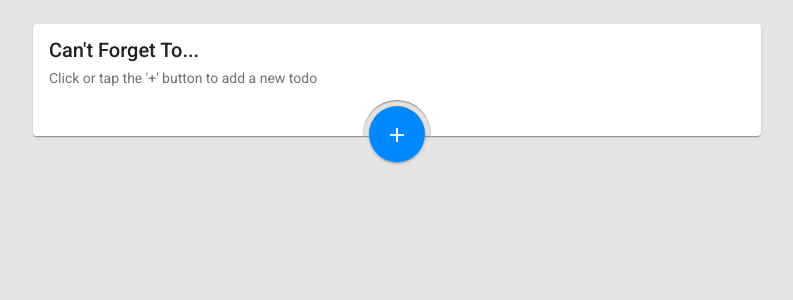
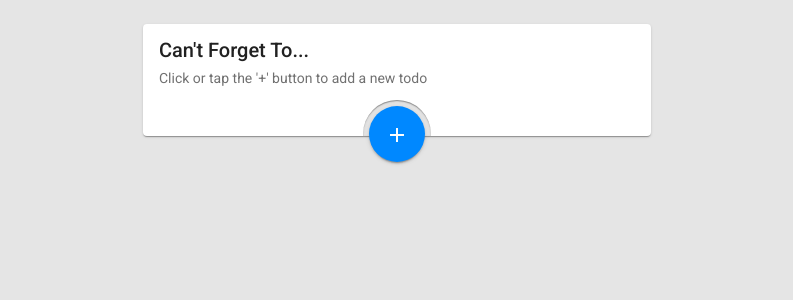
Before and after one commit to sydneyluce/cant-forget-to, an Angular app: page / in a window 1280 px wide. Shown: the top 300 px of the page, without its empty margins (243-1036 px from the left). Built offline with nearby package versions, Linux system fonts and the light colour scheme.

Commit message:
Overhauled design and functionality

```diff
--- a/src/app/app.component.html
+++ b/src/app/app.component.html
@@ -6,14 +6,18 @@
 			</mat-card-title>
 		</mat-card-header>
 		<mat-card-content>
-			<app-todo-list
-				[todos]="todos$ | async"
-				(todoCompleted)="onTodoCompleted($event)"
-				(todoRemovalRequested)="onTodoRemovalRequested($event)">
-			</app-todo-list>
+			<ng-container *ngFor="let todo of todos$ | async; index as i">
+				<div class="todo-decorator">
+					<app-todo
+						[description]="todo.description"
+						[completed]="todo.completed"
+						(completeClicked)="onTodoCompleteClicked(i)"
+						(deleteClicked)="onTodoDeleteClicked(i)">
+					</app-todo>
+				</div>
+			</ng-container>
 
 			<p *ngIf="!(todos$ | async).length && !showTodoForm" class="help-message">Click or tap the '+' button to add a new todo</p>
-
 
 			<div class="todo-form-wrapper" *ngIf="showTodoForm">
 				<app-todo-form
--- a/src/app/app.component.scss
+++ b/src/app/app.component.scss
@@ -1,17 +1,28 @@
 .todo-list-wrapper {
-	max-width: 760px;
+	max-width: 540px;
 	margin: 0 auto;
-	padding: 24px 16px 0;
+	padding: 24px 16px 40px;
 	position: relative;
 }
 
 .todo-form-wrapper {
 	width: 100%;
-	margin: 6px 0 16px;
-	padding: 0 16px;
+	margin-bottom: 16px;
+	padding: 16px 16px 0;
+}
+
+.todo-decorator {
+	&:first-of-type {
+		margin-top: 8px;
+	}
+
+	&:not(:last-child) {
+		border-bottom: 1px dashed rgba(0,0,0,0.3);
+	}
 }
 
 .help-message {
+	padding-top: 8px;
 	margin-left: 16px;
 	color: rgba(0,0,0,0.56);
 }
--- a/src/app/app.component.ts
+++ b/src/app/app.component.ts
@@ -21,7 +21,7 @@ export class AppComponent implements OnInit {
 		this.todos$ = this._todoService.todos;
 	}
 
-	public onTodoCompleted(index: number): void {
+	public onTodoCompleteClicked(index: number): void {
 		this._todoService.completeTodo(index);
 	}
 
@@ -31,7 +31,7 @@ export class AppComponent implements OnInit {
 		this.toggleTodoForm();
 	}
 
-	public onTodoRemovalRequested(index: number): void {
+	public onTodoDeleteClicked(index: number): void {
 		this._todoService.removeTodo(index);
 	}
 
--- a/src/app/app.module.ts
+++ b/src/app/app.module.ts
@@ -9,7 +9,7 @@ import { MatToolbarModule } from '@angular/material/toolbar';
 
 import { AppComponent } from './app.component';
 import { TodoFormModule } from './todo-form/todo-form.module';
-import { TodoListModule } from './todo-list/todo-list.module';
+import { TodoModule } from './todo/todo.module';
 
 @NgModule({
   declarations: [
@@ -23,7 +23,7 @@ import { TodoListModule } from './todo-list/todo-list.module';
 	MatIconModule,
 	MatToolbarModule,
 	TodoFormModule,
-	TodoListModule
+	TodoModule
   ],
   providers: [],
   bootstrap: [AppComponent]
--- a/src/app/todo-list/todo-list.component.html
+++ /dev/null
@@ -1,16 +0,0 @@
-<mat-list>
-	<ng-container *ngFor="let todo of todos; index as i">
-		<mat-list-item *ngIf="!todo.completed">
-			<span mat-line>{{todo.description}}</span>
-			<button mat-icon-button (click)="completeTodoClicked(i)"><mat-icon>check</mat-icon></button>
-			<button mat-icon-button (click)="removeTodoClicked(i)"><mat-icon>delete</mat-icon></button>
-		</mat-list-item>
-	</ng-container>
-
-	<ng-container *ngFor="let todo of todos; index as i">
-		<mat-list-item *ngIf="todo.completed">
-			<span mat-line class="completed-todo">{{todo.description}}</span>
-			<button mat-icon-button (click)="removeTodoClicked(i)"><mat-icon>delete</mat-icon></button>
-		</mat-list-item>
-	</ng-container>
-</mat-list>
--- a/src/app/todo-list/todo-list.component.scss
+++ /dev/null
@@ -1,4 +0,0 @@
-.completed-todo {
-	color: rgba(0,0,0,0.34);
-	text-decoration: line-through;
-}
--- a/src/app/todo-list/todo-list.component.ts
+++ /dev/null
@@ -1,31 +0,0 @@
-import { Component, OnInit, Input, Output, EventEmitter } from '@angular/core';
-import { Todo } from '../models/todo.interface';
-
-@Component({
-  selector: 'app-todo-list',
-  templateUrl: './todo-list.component.html',
-  styleUrls: ['./todo-list.component.scss']
-})
-export class TodoListComponent implements OnInit {
-	@Input()
-	public todos: Todo[] = [];
-
-	@Output()
-	public todoCompleted: EventEmitter<number> = new EventEmitter();
-
-	@Output()
-	public todoRemovalRequested: EventEmitter<number> = new EventEmitter<number>();
-
-	constructor() { }
-
-	ngOnInit(): void {
-	}
-
-	public completeTodoClicked(index: number): void {
-		this.todoCompleted.emit(index);
-	}
-
-	public removeTodoClicked(index: number): void {
-		this.todoRemovalRequested.emit(index);
-	}
-}
--- /dev/null
+++ b/src/app/todo/todo.component.html
@@ -0,0 +1,9 @@
+<div class="todo">
+	<div class="todo__text-box">
+		<p class="todo__text" [ngClass]="{'todo__text--completed': completed}">{{description}}</p>
+	</div>
+	<div class="todo__actions">
+		<button *ngIf="!completed" mat-icon-button (click)="onCompleteClicked()"><mat-icon>check</mat-icon></button>
+		<button mat-icon-button (click)="onDeleteClicked()"><mat-icon>delete</mat-icon></button>
+	</div>
+</div>
--- /dev/null
+++ b/src/app/todo/todo.component.scss
@@ -0,0 +1,28 @@
+p {
+	margin: 0;
+}
+
+.todo {
+	display: flex;
+	justify-content: space-between;
+	padding: 8px 16px;
+
+	&__text-box {
+		padding-top: 12px;
+	}
+
+	&__text {
+		font-size: 16px;
+
+		&--completed {
+			color: rgba(0,0,0,0.34);
+			text-decoration: line-through;
+		}
+	}
+
+	&__actions {
+		display: flex;
+		justify-content: flex-end;
+		min-width: 80px;
+	}
+}
--- /dev/null
+++ b/src/app/todo/todo.component.ts
@@ -0,0 +1,33 @@
+import { Component, OnInit, Input, Output, EventEmitter } from '@angular/core';
+
+@Component({
+  selector: 'app-todo',
+  templateUrl: './todo.component.html',
+  styleUrls: ['./todo.component.scss']
+})
+export class TodoComponent implements OnInit {
+	@Input()
+	public description: string;
+
+	@Input()
+	public completed = false;
+
+	@Output()
+	public completeClicked: EventEmitter<any> = new EventEmitter();
+
+	@Output()
+	public deleteClicked: EventEmitter<any> = new EventEmitter();
+
+	constructor() { }
+
+	ngOnInit(): void {
+	}
+
+	public onCompleteClicked(): void {
+		this.completeClicked.emit();
+	}
+
+	public onDeleteClicked(): void {
+		this.deleteClicked.emit();
+	}
+}
```
Also changed, not shown: src/app/todo/todo.module.ts (renamed from src/app/todo-list/todo-list.module.ts, +5 -7 lines), 1 other file (tests, documents, lock files or other folders).
